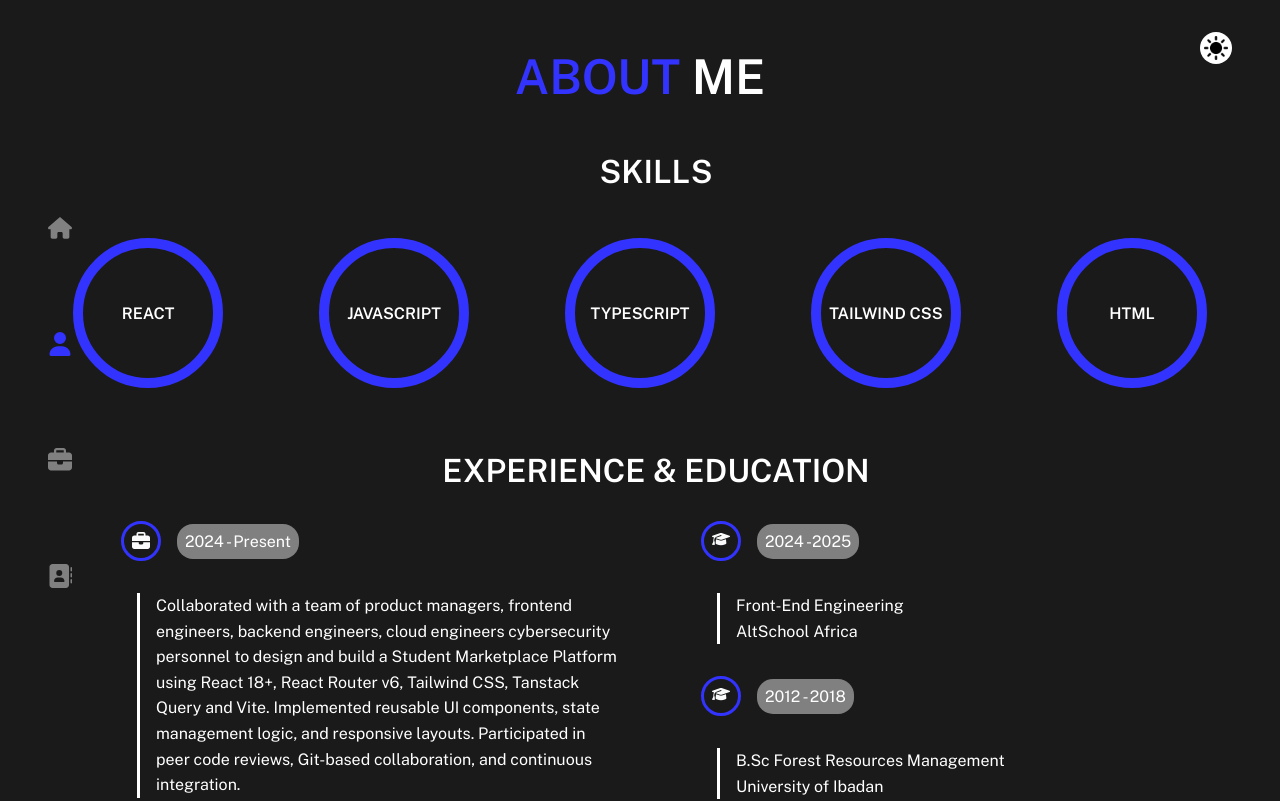
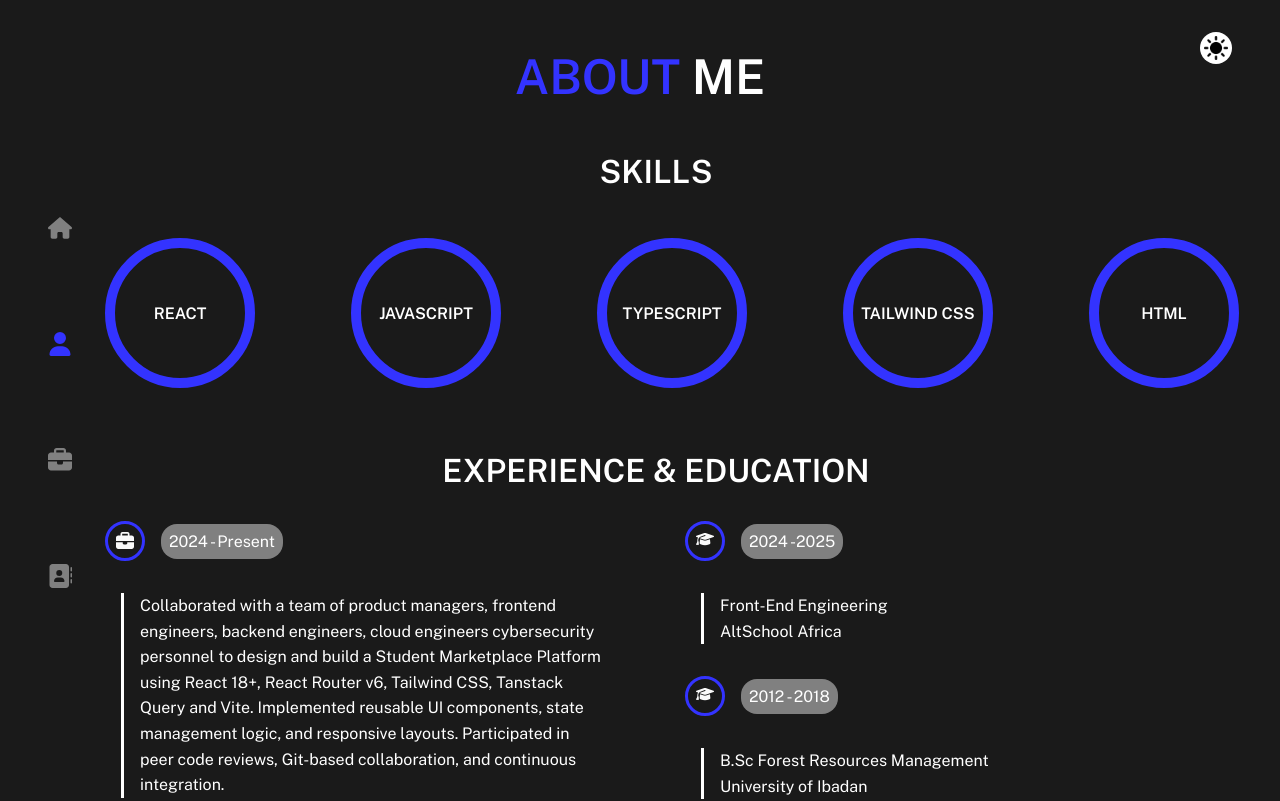
Before and after one commit to anita-david/Portfolio, a React (Vite) app: page /about in a window 1280 px wide. Shown: the top 801 px of the page. Built offline with nearby package versions, Linux system fonts and the light colour scheme.

Commit message:
Fixed margin alignment

```diff
--- a/src/styles/About.css
+++ b/src/styles/About.css
@@ -25,8 +25,8 @@
   justify-content: center;
   align-items: center;
   margin-top: 1rem;
-  margin-left: 1rem;
-  margin-right: 1rem;
+  margin-left: 4rem;
+
   gap: 6rem;
   padding: 2rem 0;
 }
```
